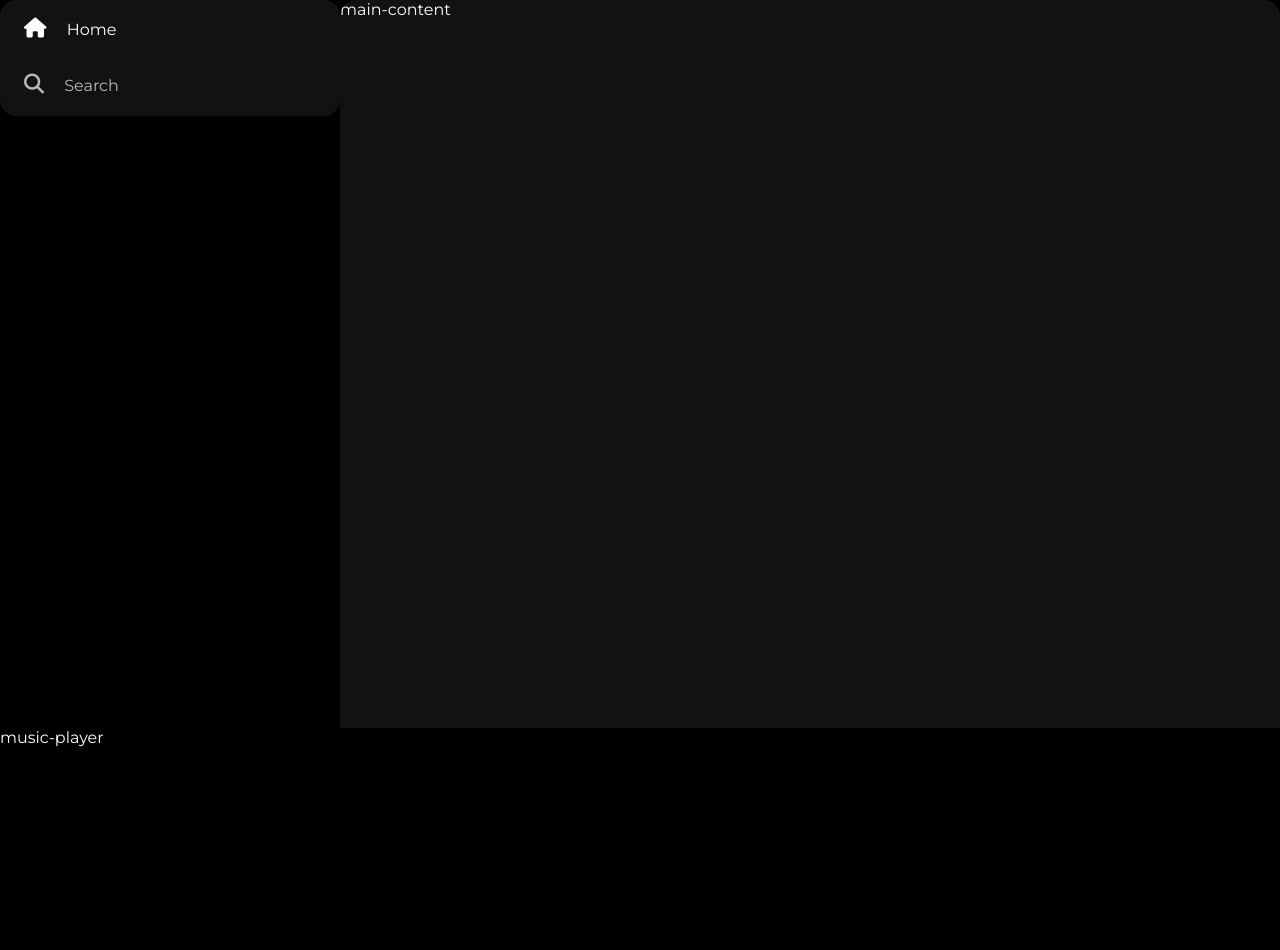
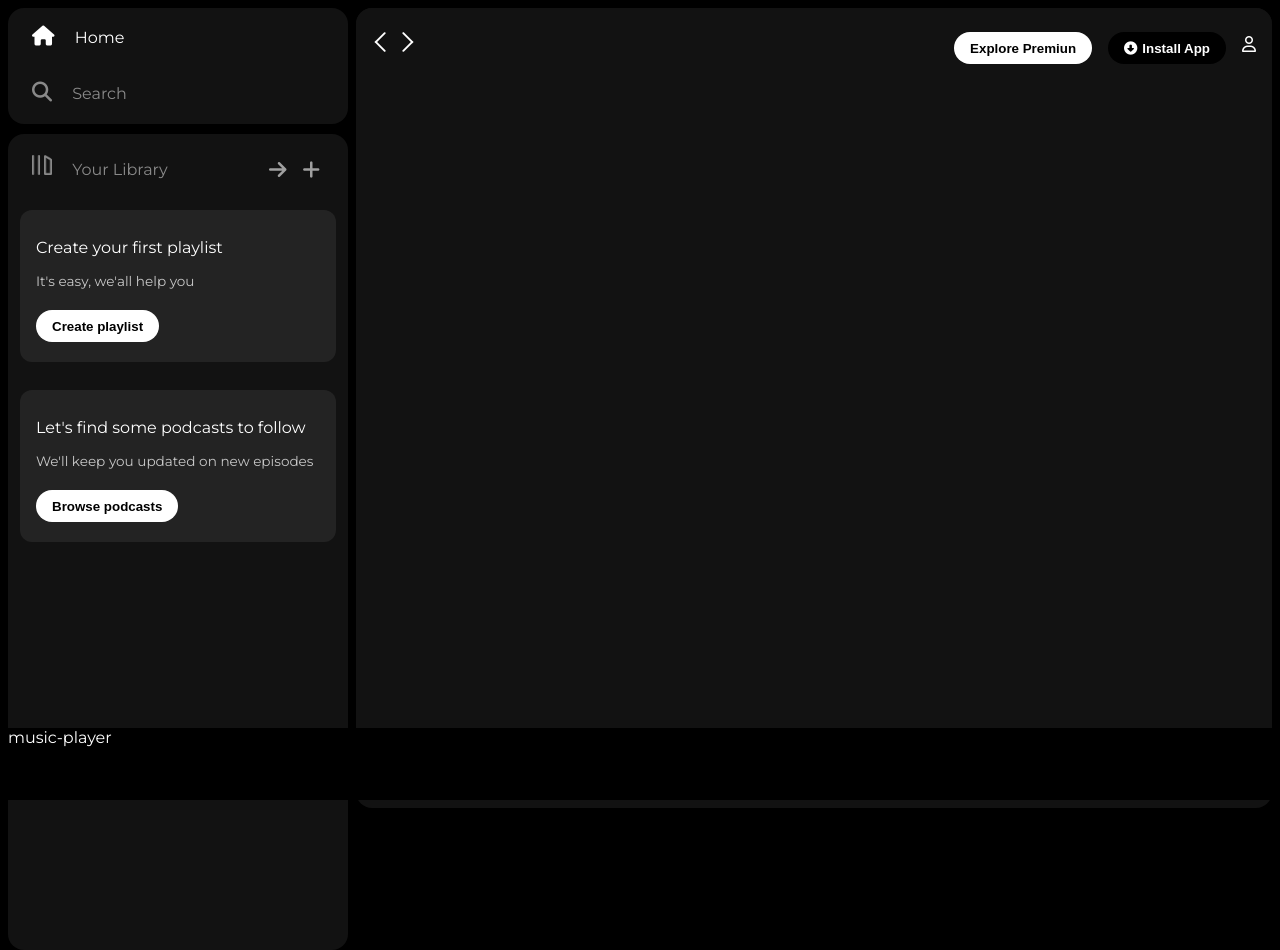
Before and after one commit to thekaran69/Spotify-Clone, a plain HTML site: page index.html in a window 1280 px wide. Before the commit the page ends 800 px from the top, so only its background shows below. Drawn offline with Linux system fonts and the light colour scheme.

Commit message:
Stick-Navbar/Library-options

```diff
--- a/index.html
+++ b/index.html
@@ -25,9 +25,46 @@
                     <a href="#">Search</a>
                 </div>
             </div>
-            <div class="library"></div>
+            <div class="library">
+                <div class="options">
+                    <div class="lib-options nav-option">
+                        <img src="./Assets/library_icon.png" alt="">
+                        <a href="#">Your Library</a>
+                    </div>
+                    <div class="icons">
+                        <i class="fa-solid fa-arrow-right"></i>
+                        <i class="fa-solid fa-plus"></i>
+                    </div>
+                </div>
+                <div class="lib-box">
+                    <div class="box">
+                        <p class="box-p1">Create your first playlist</p>
+                        <p class="box-p2">It's easy, we'all help you</p>
+                        <button class="badge">Create playlist</button>
+                    </div>
+                    <div class="box">
+                        <p class="box-p1">Let's find some podcasts to follow</p>
+                        <p class="box-p2">We'll keep you updated on new episodes</p>
+                        <button class="badge">Browse podcasts</button>
+                    </div>
+
+                </div>
+            </div>
         </div>
-        <div class="main-content">main-content</div>
+        <div class="main-content">
+            <div class="sticky-nav">
+                <div class="sticky-nav-icons">
+                <img src="./Assets/backward_icon.png" alt="">
+                <img src="./Assets/forward_icon.png" class="hide">
+            </div>
+            <div class="sticky-nav-options">
+                <button class="badge nav-item hide">Explore Premiun</button>
+                <button class="badge nav-item dark-badge"><i class="fa-solid fa-circle-down" style="margin-right: 5px;"></i>Install App</button>
+                <i class="fa-regular fa-user nav-item"></i>
+            </div>
+            </div>
+            <div class="cards"></div>
+        </div>
         <div class="music-player">music-player</div>
     </div>
 
--- a/style.css
+++ b/style.css
@@ -8,7 +8,7 @@ body {
 .main{
     display: flex;
     height: 100vh;
-
+    padding: 0.5rem;
 
 }
 
@@ -16,6 +16,7 @@ body {
     background-color: black;
     width: 340px;
     border-radius: 1rem; /*16px */
+    margin-right: 0.5rem;
 }
 
 .main-content{
@@ -49,12 +50,12 @@ a{
 }
 .nav-option{
     line-height: 2.5rem;
-    opacity: 0.7;
+    opacity: 0.5;
     padding: 0.5rem 0.75rem;
 }
 .nav-option:hover{
     line-height: 2.5rem;
-    opacity: 1;
+    opacity: 1.2;
 }
 
 .nav-option i{
@@ -66,3 +67,101 @@ a{
     font-size: 1rem;
     margin-left: 1rem;
 }
+
+.library{
+    background-color: #121212;
+    border-radius: 1rem;
+    height: 100%;
+    margin-top: 0.6rem;
+    padding: 0.5rem 0.75rem;
+
+}
+
+.options{
+    display: flex;
+    justify-content: space-between;
+    align-items: center;
+}
+
+.lib-options img{
+    height: 1.25rem;
+    width: 1.25rem;
+    font-size: 1rem ;
+}
+
+.icons{
+    font-size: 1.25rem;
+    display: flex;
+
+}
+
+.icons i{
+    opacity: 0.6;
+    margin-right: 1rem;
+}
+
+.icons i:hover{
+    opacity: 1;
+
+}
+
+.box{
+    height: 8rem;
+    background-color: #232323;
+    border-radius: 0.75rem;
+    margin: 0.75rem 0 1.75rem 0;
+    padding: 0.75rem 1rem;
+}
+.box -p1{
+    font-size: 1rem;
+    font-weight: 700;
+}
+
+.box-p2{
+    font-size: 0.85rem;
+    opacity: 0.75;
+}
+
+.badge{
+    background-color: white;
+    border: none;
+    border-radius: 100px;
+    padding: 0.25rem 1rem;
+    font-weight: 700;
+    margin-top: 0.5rem;
+    height: 2rem;
+    width: fit-content;
+}
+.dark-badge{
+    background: black;
+    color: white;
+}
+
+.sticky-nav{
+    position: sticky;
+    top: 0;
+    background-color: #121212;
+    display: flex;
+    justify-content: space-between;
+    align-items: center;
+    padding: 1rem 0 1rem 0;
+
+}
+.sticky-nav-icons{
+    margin-left: 0.75rem;
+}
+.sticky-nav-options{
+    display: flex;
+    justify-content: center;
+    align-items: center;
+}
+
+.nav-item{
+    margin-right: 1rem;
+}
+
+@media (max-width: 1000px){
+    .hide{
+        display: none;
+    }
+}
```
